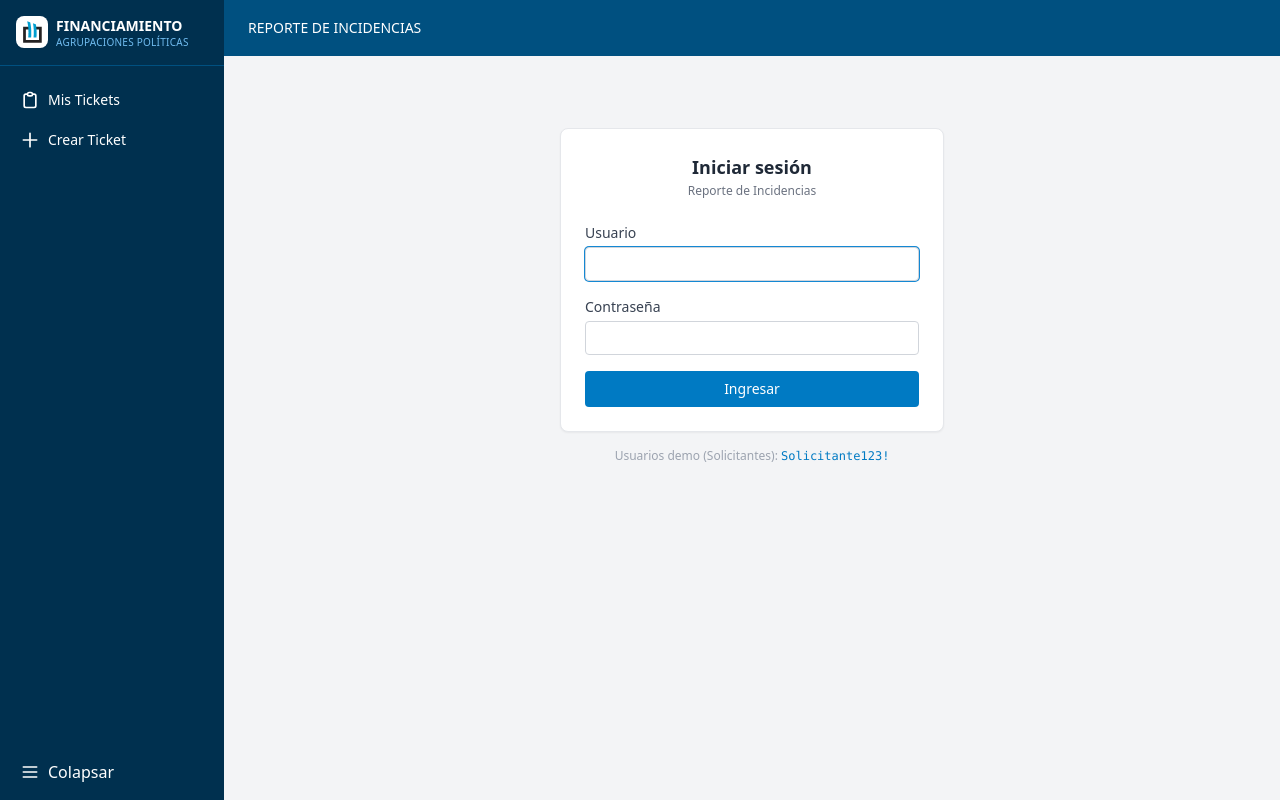
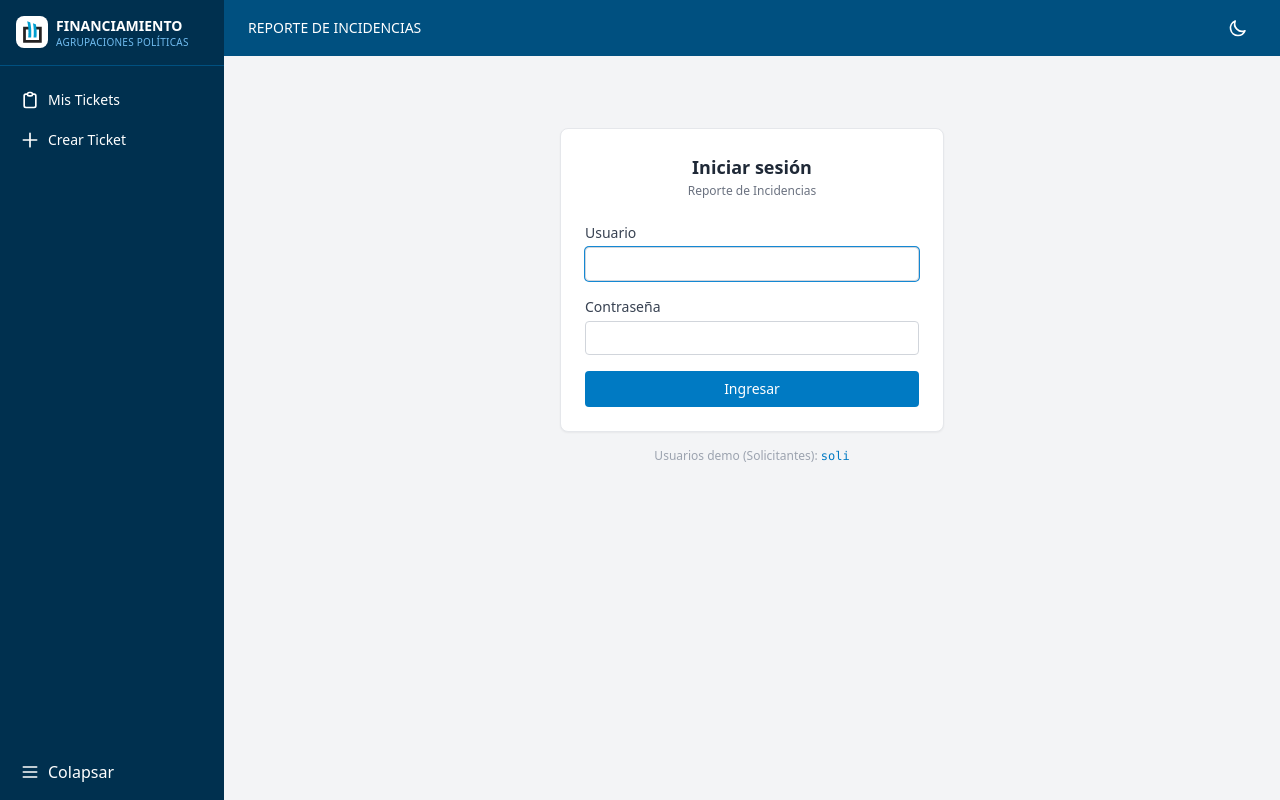
Before and after one commit to patosimple/Incidencias, a Django app: page /login/?next=/cambiar-password/ in a window 1280 px wide. Run offline with Django 5.2, Linux system fonts and the light colour scheme; some libraries are stand-ins or nearby versions.

Commit message:
fix texto pestaña - passw solicitantes del seed - selector dark/light siempre disponible

```diff
--- a/core/management/commands/seed_tickets.py
+++ b/core/management/commands/seed_tickets.py
@@ -132,7 +132,7 @@ class Command(BaseCommand):
                 },
             )
             if creado:
-                user.set_password("Solicitante123!")
+                user.set_password("soli")
                 user.save()
             # acceso random a 1 o 2 sistemas
             elegidos = random.sample(sistemas, random.randint(1, len(sistemas)))
--- a/core/templates/core/base.html
+++ b/core/templates/core/base.html
@@ -5,7 +5,7 @@
     <meta charset="UTF-8">
     <meta name="viewport" content="width=device-width, initial-scale=1.0">
     <link rel="icon" type="image/x-icon" href="{% static 'core/favicon.ico' %}">
-    <title>{% block title %}Reporte de Incidencias{% endblock %} — FINANCIAMIENTO</title>
+        <title>Reporte de Incidencias</title>
 
     <!-- Simplificación de arranque: Tailwind vía CDN. Para producción, migrar
          al build compilado de django-tailwind (ya está en requirements.txt). -->
@@ -105,7 +105,6 @@
                 </button>
                 <a href="{% url 'home' %}" class="text-sm font-medium truncate">REPORTE DE INCIDENCIAS</a>
             </div>
-            {% if user.is_authenticated %}
             <div class="flex items-center gap-1 sm:gap-2 shrink-0">
                 <button id="theme-toggle" type="button" aria-label="Cambiar tema"
                         class="p-2 rounded hover:bg-white/10 dark:hover:bg-white/5 transition-colors">
@@ -119,6 +118,7 @@
                     </svg>
                 </button>
 
+                {% if user.is_authenticated %}
                 <!-- Menú desplegable de usuario (avatar) -->
                 <div class="relative">
                     <button id="user-menu-button" type="button" aria-expanded="false" aria-label="Menú de usuario"
--- a/core/templates/core/login.html
+++ b/core/templates/core/login.html
@@ -36,7 +36,7 @@
         </form>
     </div>
     <p class="mt-4 text-center text-xs text-gray-400 dark:text-gray-500">
-        Usuarios demo (Solicitantes): <code class="font-mono text-brand-600 dark:text-brand-400">Solicitante123!</code>
+        Usuarios demo (Solicitantes): <code class="font-mono text-brand-600 dark:text-brand-400">soli</code>
     </p>
 </div>
 {% endblock %}
```
